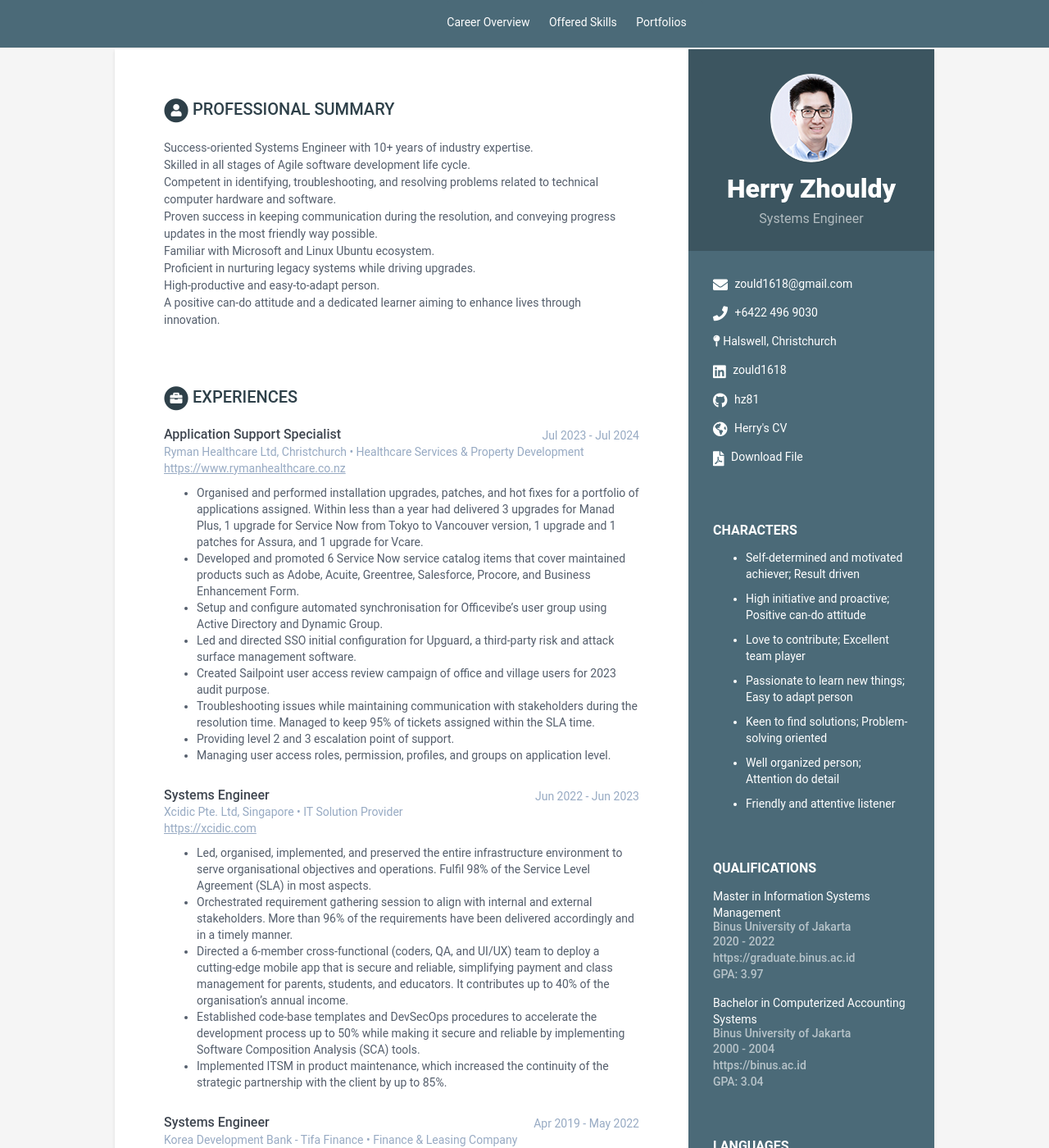
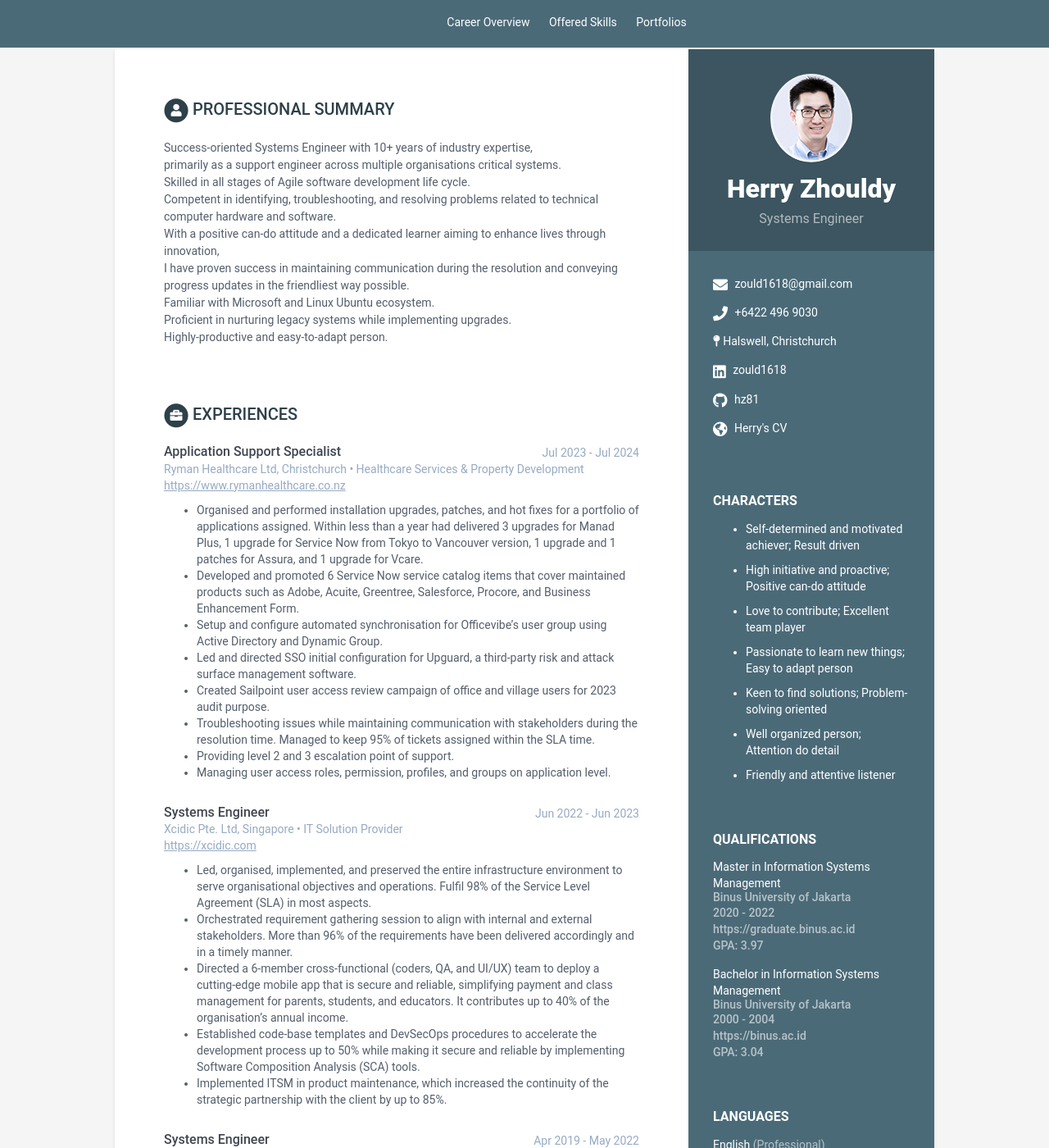
Before and after one commit to hz81/cv-se001, a Jekyll site: the page built from index.html, in a window 1280 px wide and 1400 px high. Shown: the whole window at 82% size. Built offline with Jekyll 4.4.1, drawn with Linux system fonts in a browser that asks for light colours.

Commit message:
Update data.yml

```diff
--- a/_data/data.yml
+++ b/_data/data.yml
@@ -23,8 +23,8 @@ sidebar:
     github: hz81
     github-link: https://github.com/hz81
     website: Herry's CV
-    website-link: https://se1.hzy10.com
-    download-pdf: https://1drv.ms/w/s!AvF_WyEroz-p0ehSfrM7iUSrsdW4RA?e=4kQKM4
+    website-link: https://se0011.hzy10.com
+    download-file: https://1drv.ms/w/s!AvF_WyEroz-p0ehSfrM7iUSrsdW4RA?e=4kQKM4
 
     characters:
       title: Characters
@@ -77,7 +77,7 @@ qualifications:
           pretium quis, sem.
             - Bullet point
             - Bullet point
-      - degree: Bachelor in Computerized Accounting Systems
+      - degree: Bachelor in Information Systems Management
         university: Binus University of Jakarta
         time: 2000 - 2004
         gpa: "GPA: 3.04"
@@ -94,14 +94,15 @@ qualifications:
 highlights:
     title: Professional Summary
     summary: |
-        Success-oriented Systems Engineer with 10+ years of industry expertise. <br>
+        Success-oriented Systems Engineer with 10+ years of industry expertise, <br>
+        primarily as a support engineer across multiple organisations critical systems. <br>
         Skilled in all stages of Agile software development life cycle. <br>
         Competent in identifying, troubleshooting, and resolving problems related to technical computer hardware and software. <br>
-        Proven success in keeping communication during the resolution, and conveying progress updates in the most friendly way possible. <br>
+        With a positive can-do attitude and a dedicated learner aiming to enhance lives through innovation, <br>
+        I have proven success in maintaining communication during the resolution and conveying progress updates in the friendliest way possible. <br>
         Familiar with Microsoft and Linux Ubuntu ecosystem. <br>
-        Proficient in nurturing legacy systems while driving upgrades. <br>
-        High-productive and easy-to-adapt person. <br>
-        A positive can-do attitude and a dedicated learner aiming to enhance lives through innovation.
+        Proficient in nurturing legacy systems while implementing upgrades. <br>
+        Highly-productive and easy-to-adapt person.
 
 experiences:
     title: Experiences
```
